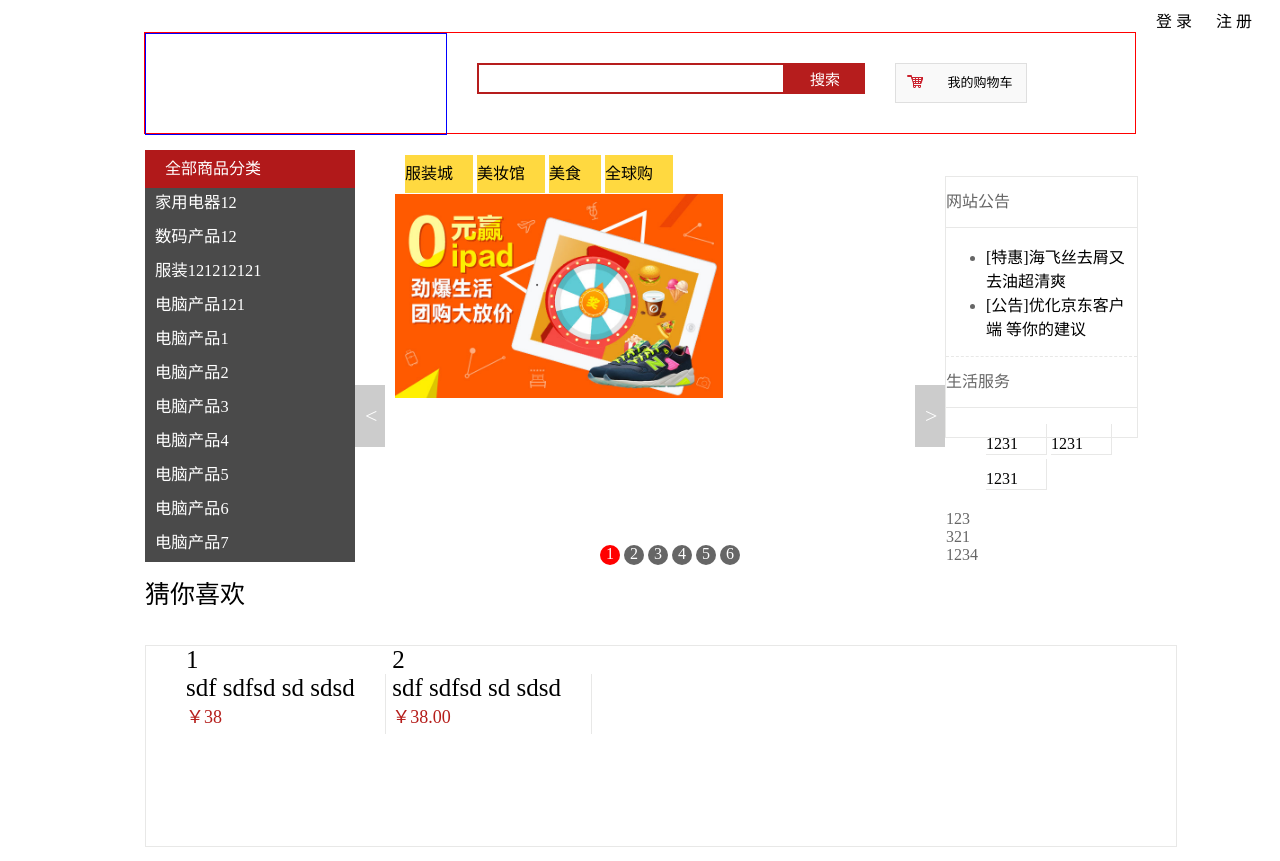
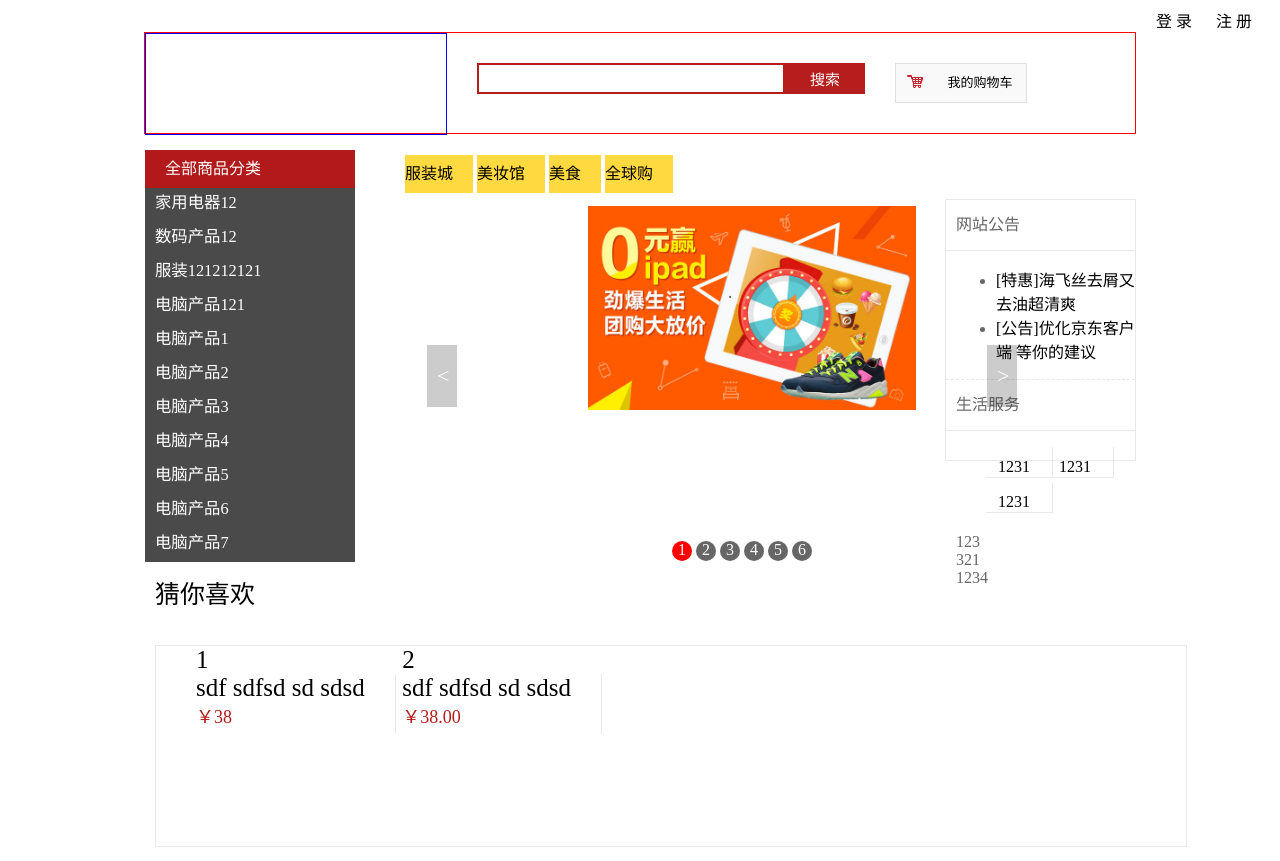
Before and after one commit to joriscai/project-practice, a PHP site: page /DbName/Application/Home/View/Index/index.html in a window 1280 px wide. Run offline with PHP 8.4, Linux system fonts and the light colour scheme; some libraries are stand-ins or nearby versions.

Commit message:
首页图片轮播完善

```diff
--- a/Application/Home/View/Index/index.html
+++ b/Application/Home/View/Index/index.html
@@ -8,7 +8,7 @@
    <link href="__PUBLIC__/pulish.css" rel="stylesheet">
    <link href="__PUBLIC__/CSS/index.css" rel="stylesheet">
    <script src="__PUBLIC__/jquery-1.7.2.min.js"></script>
-   <script src="__PUBLIC__/bootstrap/js/bootstrap.min.js"></script>
+   <!--<script src="__PUBLIC__/bootstrap/js/bootstrap.min.js"></script>-->
    <style type="text/css" rel="stylesheet">
 
    </style>
@@ -77,12 +77,21 @@
 			var countOfImg=6;
 
 			autoTurn=function(){
-				$("#img"+curIndex).fadeOut(10);
-				$("#img"+nextIndex).fadeIn(10);
-				$("#img-item"+nextIndex).css("background","red").siblings().css("background","#666");
+				$($(".slider-img")[nextIndex]).css("display","block").siblings().css("display","none");
+				/*$("#img"+nextIndex).css("display","block");*/
+				$($(".slider-item")[nextIndex]).addClass("selected").css("background","red").siblings().removeClass("selected").css("background","#666");
+				//alert($(".slider-item")[nextIndex]);
 				curIndex=nextIndex;
 				nextIndex=(nextIndex+1)%countOfImg;
 			};
+
+			/*autoTurn=function(){
+				$("#img"+curIndex).css("display","none");
+				$("#img"+nextIndex).css("display","block");
+				$("#img-item"+nextIndex).addClass("selected").css("background","red").siblings().removeClass("selected").css("background","#666");
+				curIndex=nextIndex;
+				nextIndex=(nextIndex+1)%countOfImg;
+			};*/
 
 			var timeTurn=setInterval("autoTurn()",2000);//设置定时器
 
@@ -95,7 +104,7 @@
 
 				var index2=$(this).index(".slider-item");
 				$(this).css("background","red").siblings().css("background","#666");
-				$($(".slider-img")[index2]).css("display","block").siblings().css("display","none");
+				$($(".slider-img")[index2]).addClass("selected").css("display","block").siblings().removeClass("selected").css("display","none");
 
 			});
 
@@ -103,6 +112,23 @@
 
 				timeTurn=setInterval("autoTurn()",2000);
 			});
+
+			/*
+			$(".slider").hover(function(){
+				$(".slider-page").show();
+			},function(){
+				$(".slider-page").hide();
+			});*/
+
+			/*$(".slider-prev").click(function(){
+				var index3 = $(".slider-img").hasClass("selected").index(".slider-img");
+				alert(index3);
+				if(index3>0){index3=-1;}
+				else{index=5;}
+				$($(".slider-img")[index3]).addClass("selected").css("display","block").siblings().removeClass("selected").css("display","none");
+				$($(".slider-item")[index3]).css("background","red").siblings().css("background","#666");
+			});*/
+
 
 		});
 //----------------结束---- 图片轮播效果代码--------------------------------//
@@ -240,8 +266,8 @@
 		</div>
 		<div class="slider-extra">
 			<div class="slider-page" style="display: block;">
-				<a href="javascript:void(0)" class="slider-prev">&lt;</a>
-				<a href="javascript:void(0)" class="slider-next">&gt;</a>
+				<a href="" class="slider-prev">&lt;</a>
+				<a href="" class="slider-next">&gt;</a>
 			</div>
 			<div class="slider-list">
 				<ul class="slider-nav">
--- a/Public/CSS/index.css
+++ b/Public/CSS/index.css
@@ -177,10 +177,12 @@ a:active{
 	padding: 0px;
 	width: 590px;
 }
+
+/*--------图片轮播样式----------------------------*/
 .slider{
 	width: 590px;
-	position: relative;
-	top:-70px;
+	position: absolute;
+	top:-310px;
 	//border: 1px black solid;
 	left: 210px;
 	height: 240px;
@@ -199,30 +201,57 @@ a:active{
 }
 .slider-extra{
 	width: 590px;
-	position: relative;
+	position: absolute;
 	top:-95px;
 	left: 210px;
 	text-align: center;
+	z-index: 50;
+	height: 62px;
+}
+.slider-page{
+	//display: none;
+	position: relative;
+	z-index: 50;
+	margin-left: 217px;
+	width: 590px;
 }
 .slider-page a {
 	position: absolute;
-	top: -40px;
+	top: 440px;
 	//z-index: 1;
 	display: block;
 	width: 0px;
 	height: 62px;
 	line-height: 62px;
-	background: rgba(0,0,0,0.2);
+	//background: rgba(0,0,0,0.2);
+	background: none repeat scroll 0% 0% rgba(0, 0, 0, 0.2);
 	color: #fff;
 	text-align: center;
 	font-size: 22px;
 	padding-left: 10px;
 }
 .slider-prev{
+	position: relative;
 	left: 0px;
+	z-index: 50;
 }
 .slider-next{
+	position: relative;
 	right: 0px;
+	z-index: 50;
+}
+
+.slider-list{
+	position: absolute;
+	top:500px;
+	left: 217px;
+	width: 590px;
+	text-align: center;
+}
+.slider-nav{
+	position: relative;
+	//top:100px;
+
 }
 .slider-item{
 	display: inline-block;
@@ -236,19 +265,13 @@ a:active{
 	top:120px;
 	//z-index: 10;
 }
-.slider-list{
-	position: relative;
-	top:0px;
-}
-.slider-nav{
-	position: relative;
-	top:0px;
-}
+
+/*--------公告、生活服务样式----------------------------*/
 .news-serv{
-	width: 191px;
+	width: 189px;
 	position: relative;
 	left: 800px;
-	top: -380px;
+	top: -65px;
 	border: 1px solid #E8E8E7;
 	height: 260px;
 	color: #666;
@@ -256,31 +279,32 @@ a:active{
 }
 .news{
 	border-bottom:1px dashed #E8E8E7;
+
 }
 .nt{
 	border-bottom:1px solid #E8E8E7;
 	line-height: 50px;
+	padding-left: 10px;
 }
 .nc{
-
+	padding-left: 10px;
 }
 .lifeserv{
 	overflow: hidden;
 }
 .servmenu{
-	width: 60px;
+	width: 56px;
 	height: 30px;
 	display: inline-block;
 	overflow: hidden;
 	line-height: 40px;
 	border-bottom:1px solid #E8E8E7;
 	border-right:1px solid #E8E8E7;
+	margin-left:-10px;
+	padding-left: 10px;
+	text-align: center;
 }
-.lifeserv li span{
-	line-height: 40px;
-	height: 30px;
-	border-right:1px solid #E8E8E7;
-}
+
 .serv-list{
 
 }
```
